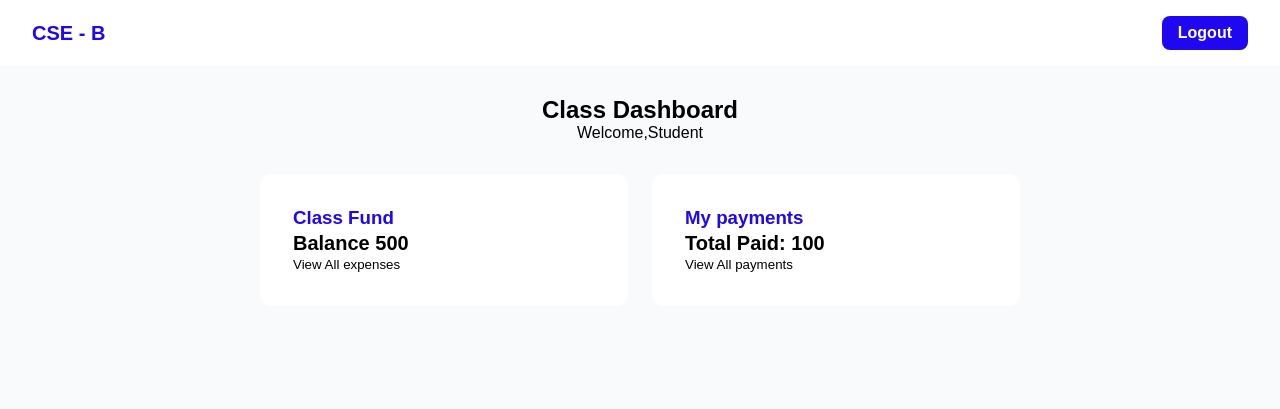
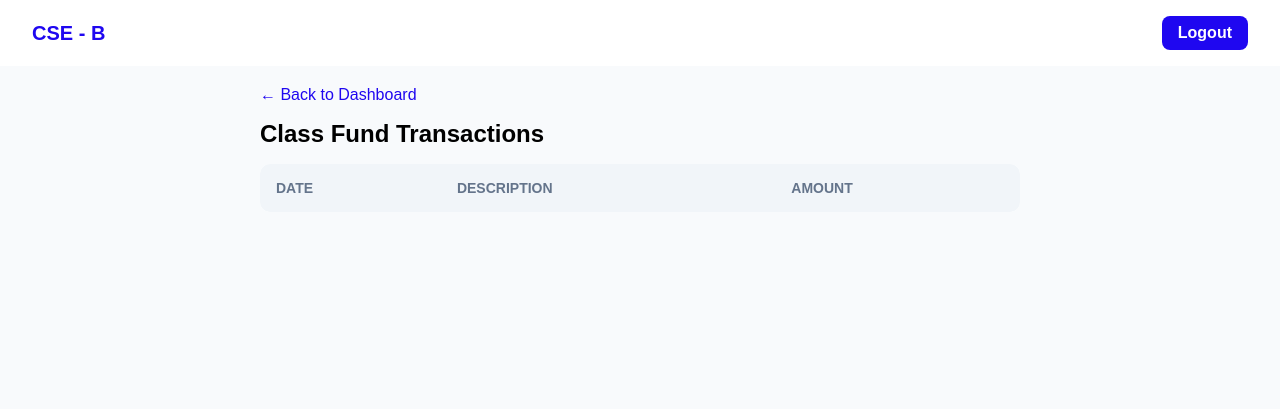
Before and after one commit to anugrahjames-official/classfund-manager, a plain HTML site: page dashboard.html in a window 1280 px wide. Drawn offline with Linux system fonts and the light colour scheme.

Commit message:
enhance dashboard functionality and styles; add class fund table

```diff
--- a/dashboard.html
+++ b/dashboard.html
@@ -10,11 +10,11 @@
 
 <body>
 
-    <nav class="nav container">
+    <nav class="nav">
         <div id="header-name">CSE - B </div>
         <button id="logout-btn" class="logout-btn">Logout</button>
     </nav>
-    <section class="dashboard">
+    <section class="dashboard hidden">
         <div class="dashboard-header">
             <h1>Class Dashboard</h1>
             <p class="welcome">Welcome,<span id="user-name">Student</span></p>
@@ -34,6 +34,20 @@
 
         </div>
     </section>
+    <section id="class-fund-page" class="container">
+        <div class="back-btn" onclick="navigateTo('dashboard')">← Back to Dashboard</div>
+        <h1>Class Fund Transactions</h1>
+        <div class="table-container">
+            <table>
+                <thead>
+                    <tr><th>Date</th><th>Description</th><th>Amount</th></tr>
+                </thead>
+                <tbody id="class-fund-table">
+
+                </tbody>
+            </table>
+        </div>
+    </section>
 
 </body>
 
--- a/styles/style.css
+++ b/styles/style.css
@@ -54,6 +54,10 @@ button {
 
 }
 
+.hidden {
+    display: none;
+}
+
 .login-card {
     width: 100%;
     max-width: 400px;
@@ -88,6 +92,7 @@ button {
     font-size: 1.25rem;
     color: rgb(31, 7, 240);
 }
+
 .logout-btn {
     padding: 0.5rem 1rem;
     border: none;
@@ -125,7 +130,7 @@ button {
     margin-bottom: 3px;
 }
 
-.dashboard {
+.dashboard ,.container{
     max-width: 800px;
     margin: 0 auto;
     padding: 20px;
@@ -158,3 +163,41 @@ nav {
     box-shadow: 0 4px 12px rgba(0, 0, 0, 0.1);
     border-color: #e2e8f0;
 }
+
+/* class fund */
+.table-container {
+    background:white;
+    border-radius:10px;
+    overflow: hidden;
+    margin-top: 1rem;
+}
+
+table {
+    width: 100%;
+    border-collapse: collapse;
+    text-align: left;
+}
+
+th {
+    background: #f1f5f9;
+    padding: 1rem;
+    font-weight: 600;
+    font-size: 0.875rem;
+    color: #64748b;
+    text-transform: uppercase;
+}
+
+td {
+    padding: 1rem;
+    border-top: 1px solid #f1f5f9;
+}
+
+.back-btn {
+    display: inline-flex;
+    align-items: center;
+    margin-bottom: 1rem;
+    color: rgb(31, 7, 240);
+    text-decoration: none;
+    font-weight: 500;
+    cursor: pointer;
+}
```
